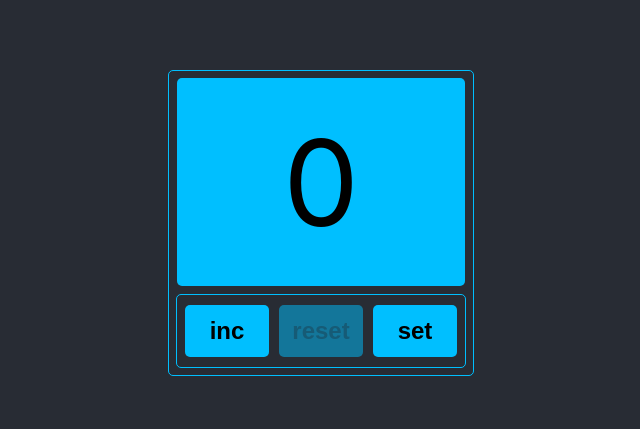
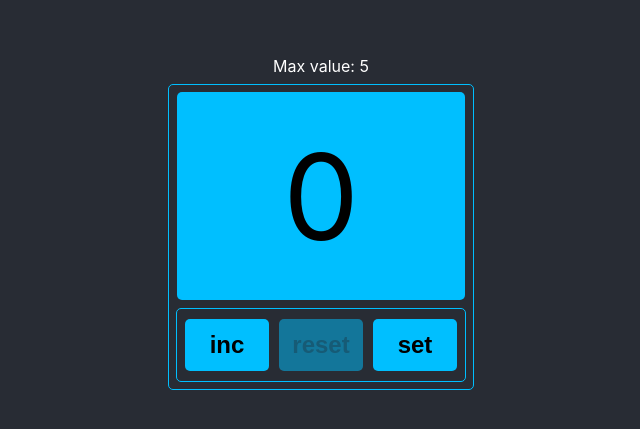
Before and after one commit to feddorovich/counter, a React (Create React App) app: page / in a window 1280 px wide. Shown: the part 177-606 px from the top of the page, without its empty margins (319-959 px from the left). Built offline with nearby package versions, Linux system fonts and the light colour scheme.

Commit message:
start/max value

```diff
--- a/src/App.css
+++ b/src/App.css
@@ -49,3 +49,9 @@
     color: red;
     font-weight: bold;
 }
+
+.info {
+    color: white;
+    font-size: 2vmin;
+    margin-bottom: 1vmin;
+}
--- a/src/App.tsx
+++ b/src/App.tsx
@@ -36,6 +36,7 @@ const App: React.FC = () => {
 
     return (
         <div className="App">
+            <span className={'info'}>Max value: {maxValue}</span>
             {settings ? <Settings openSettings={openSettings}
                                   setCounter={setCounter}
                                   maxValue={maxValue}
--- a/src/components/Settings/Settings.tsx
+++ b/src/components/Settings/Settings.tsx
@@ -16,21 +16,27 @@ export const Settings: React.FC<SettingsPropsType> = (props) => {
     let [error, setError] = useState(false)
 
     const onClickHandler = () => {
-        props.setCounter(Number(props.minValue))
+        props.setCounter(+props.minValue)
         props.openSettings()
     }
     const onMaxChangeHandler = (e: ChangeEvent<HTMLInputElement>) => {
-        setError(false)
-        props.setMaxValue(Number(e.currentTarget.value))
+        if (+e.currentTarget.value < props.minValue) {
+            setError(true)
+        } else {
+            setError(false)
+            props.setMaxValue(+e.currentTarget.value)
+        }
     }
     const onMinChangeHandler = (e: ChangeEvent<HTMLInputElement>) => {
-        if (Number(e.currentTarget.value) === props.maxValue || Number(e.currentTarget.value)<0) {
-            if (+e.currentTarget.value>=props.maxValue) props.setMinValue(Number(e.currentTarget.value))
+        if (+e.currentTarget.value === props.maxValue || +e.currentTarget.value < 0) {
+            if (+e.currentTarget.value >= props.maxValue) props.setMinValue(+e.currentTarget.value)
             setError(true)
-        } if (+e.currentTarget.value < props.maxValue && +e.currentTarget.value>=0) {
+        }
+        if (+e.currentTarget.value < props.maxValue && +e.currentTarget.value >= 0) {
             setError(false)
             props.setMinValue(Number(e.currentTarget.value))
-    }}
+        }
+    }
 
     return (
         <div>
@@ -40,14 +46,14 @@ export const Settings: React.FC<SettingsPropsType> = (props) => {
                         <tbody>
                         <tr>
                             <td>max value:</td>
-                            <td><input className={s.input}
+                            <td><input className={error ? s.input + ' ' + s.inputError : s.input}
                                        value={props.maxValue}
                                        onChange={onMaxChangeHandler}
                                        type="number"/></td>
                         </tr>
                         <tr>
                             <td>start value:</td>
-                            <td><input className={error ? s.input + ' ' + s.inputError: s.input}
+                            <td><input className={error ? s.input + ' ' + s.inputError : s.input}
                                        value={props.minValue}
                                        onChange={onMinChangeHandler}
                                        type="number"/></td>
```
